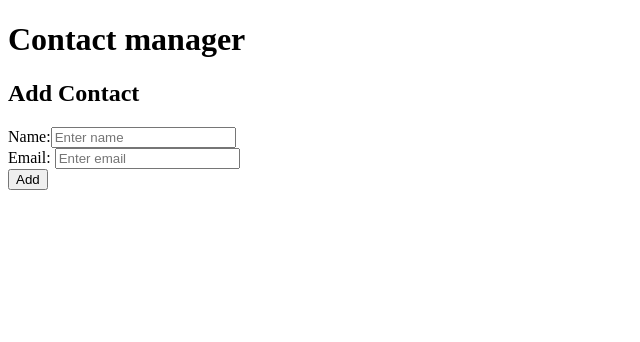
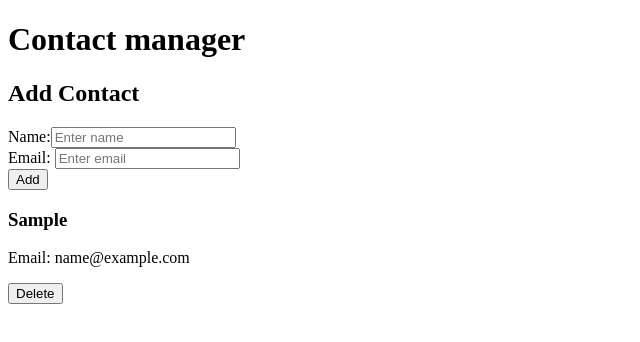
Before and after one commit to Sachidanandshivade/contact-manager, a React (Create React App) app: page / in a window 1280 px wide. Both pictures are taken after typing "Sample", "name@example.com" into the empty fields and a click on the button "Add". Shown: the top 342 px of the page, without its empty margins (0-640 px from the left). Built offline with nearby package versions, Linux system fonts and the light colour scheme.

Commit message:
completion of core of project

```diff
--- a/src/App.js
+++ b/src/App.js
@@ -8,8 +8,9 @@ function App(){
   const addContacts=(contact)=>{
     setContacts([...contacts,contact]);
   };
-  const deleteContact=(index)=>{
-    const updated =contacts.filter((_, i) => i!== index);
+
+  const deleteContact=(id)=>{
+    const updated =contacts.filter((c)=>c.id !== id);
     setContacts(updated);
   };
 
@@ -17,7 +18,7 @@ function App(){
     <div className="App">
     <h1>Contact manager</h1>
     <ContactForm addContact={addContacts} />
-    <ContactList contacts={contacts} deleteContact={deleteContact}/>
+    <ContactList contacts={contacts} onDelete={deleteContact}/>
     </div>
   );
 }
--- a/src/components/ContactCard.js
+++ b/src/components/ContactCard.js
@@ -0,0 +1,17 @@
+import React from 'react';
+
+const ContactCard=({contact,onDelete})=>{
+  const {id,name,email}=contact;
+  return(
+   <div className="contact-card">
+   <div>
+        <h3>{name}</h3>
+        <p>Email: {email}</p>
+
+      </div>
+      <button onClick={() => onDelete(id)}>Delete</button>
+   </div>
+  );
+
+};
+export default ContactCard;
--- a/src/components/ContactList.js
+++ b/src/components/ContactList.js
@@ -1,6 +1,14 @@
 import React from "react";
-function ContactList({ contacts, deleteContact }) {
+import ContactCard from "./ContactCard";
 
+const ContactList=({ contacts, onDelete })=> {
+return(
+    <div>
+    {contacts.map((contact)=>(
+        <ContactCard key={contact.id} contact={contact} onDelete={onDelete}/>
+    ))}
+    </div>
+);
 
-}
+};
 export default ContactList;
```
